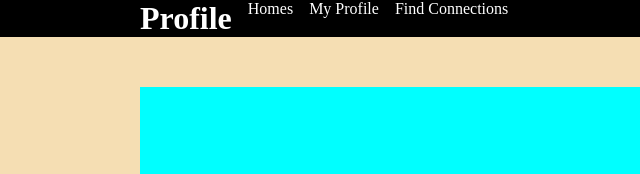
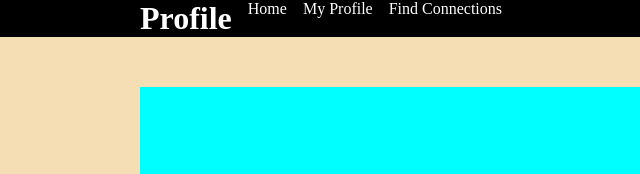
Before and after one commit to limandrews/profilepage, a plain HTML site: page index.html in a window 1280 px wide. Shown: the top 174 px of the page, 0-640 px from the left. Drawn offline with Linux system fonts and the light colour scheme.

Commit message:
practicehomes

```diff
--- a/index.html
+++ b/index.html
@@ -13,7 +13,7 @@
             <div class="menuleft flex">
                 <h1>Profile</h1>
                 <ul class="navi-tabs flex">
-                    <li>Homes</li>
+                    <li>Home</li>
                     <li>My Profile</li>
                     <li>Find Connections</li>
                 </ul>
```
